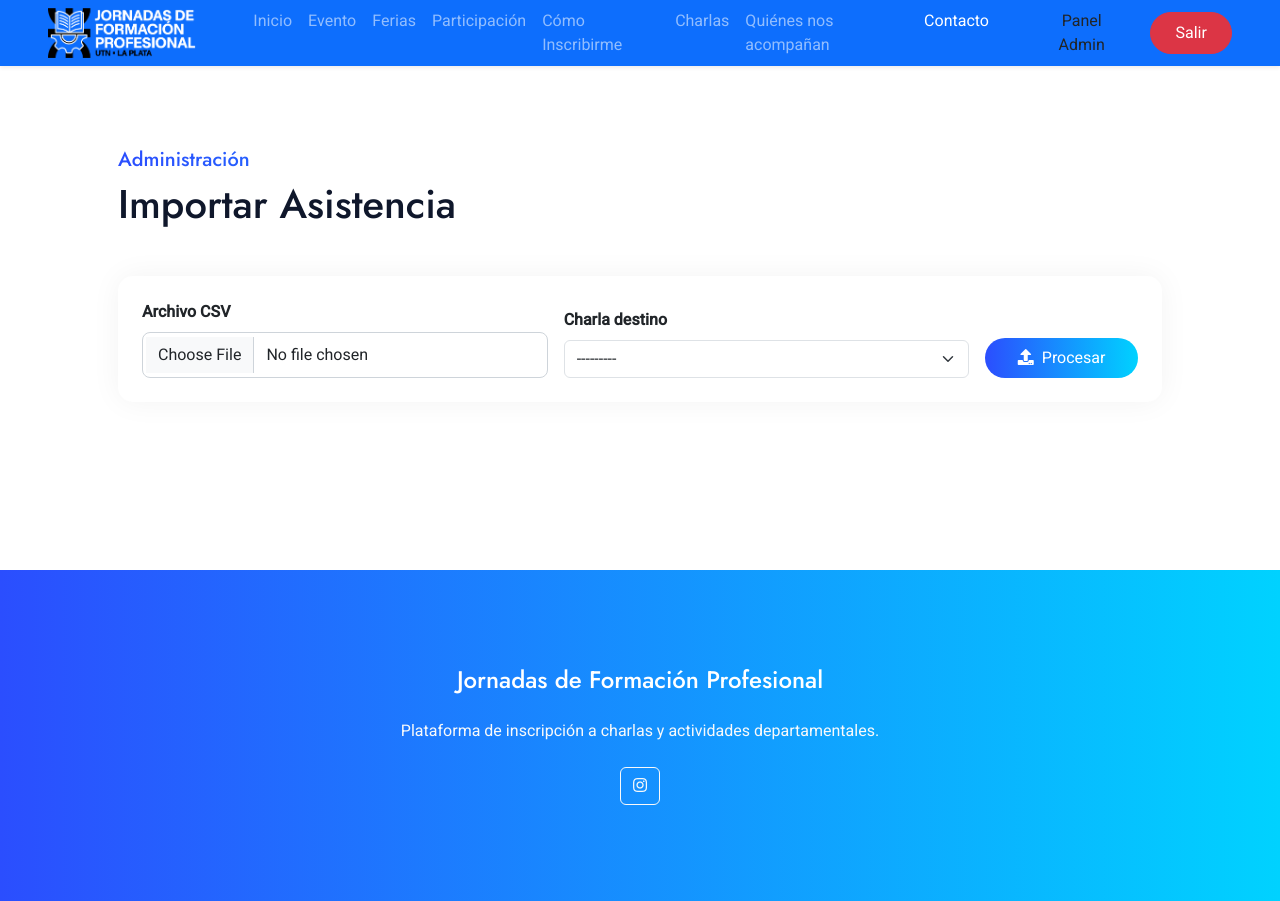
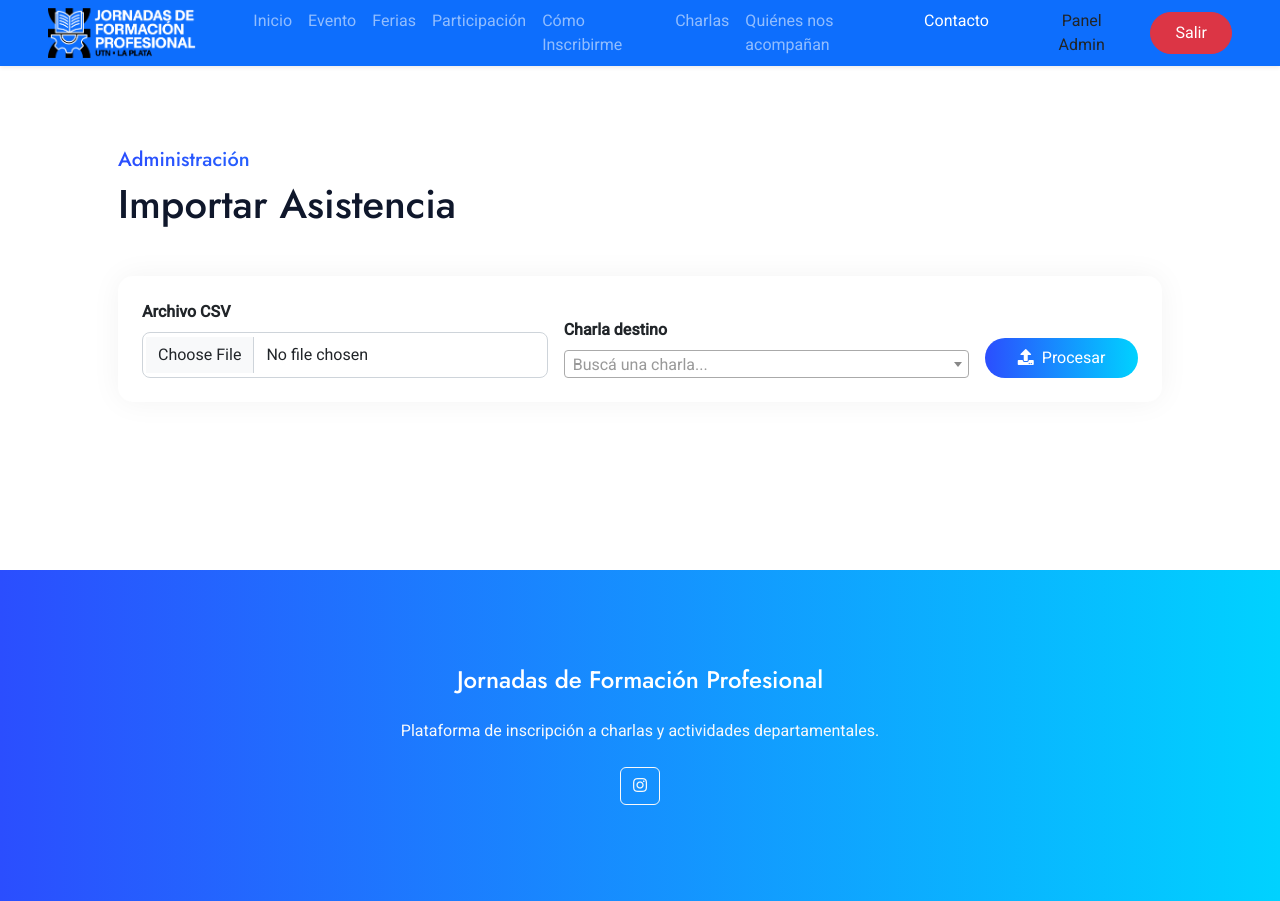
Before and after one commit to UTN-FRLP-Sau/jornadas-django, a Django app: page /admin/attendance/import/ in a window 1280 px wide. Run offline with Django 5.2, Linux system fonts and the light colour scheme; the visitor is signed in with stand-in values (Sample User, id 1); data that the repository does not hold is empty; some libraries are stand-ins or nearby versions.

Commit message:
feat(import): agregar Select2 para búsqueda en selector de charla destino

```diff
--- a/charlas/templates/charlas/import_attendance.html
+++ b/charlas/templates/charlas/import_attendance.html
@@ -94,3 +94,17 @@
 </div>
 {% endblock %}
 {% endwith %}
+
+{% block scripts %}
+<link href="https://cdn.jsdelivr.net/npm/select2@4.1.0-rc.0/dist/css/select2.min.css" rel="stylesheet">
+<script src="https://cdn.jsdelivr.net/npm/select2@4.1.0-rc.0/dist/js/select2.min.js"></script>
+<script>
+    $(document).ready(function() {
+        $('select[name="talk"]').select2({
+            placeholder: 'Buscá una charla...',
+            allowClear: true,
+            width: '100%',
+        });
+    });
+</script>
+{% endblock %}
```
